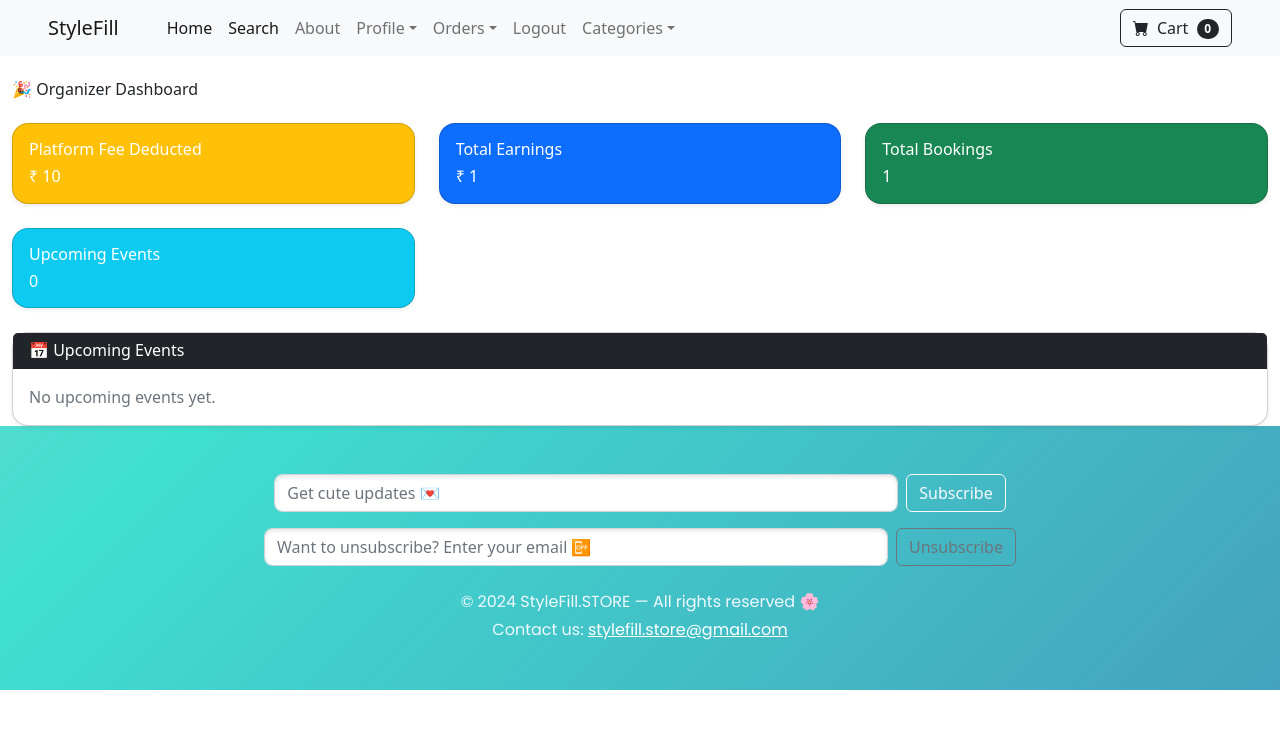
After one commit to codedev03/StyleFill, a Django app: page /organizer/dashboard/ in a window 1280 px wide. The commit adds this page. Shown: the top 729 px of the page. Run offline with Django 5.2, Linux system fonts and the light colour scheme; a user stored in the database is signed in; tables that the repository leaves empty hold one stand-in row (values such as "Sample post"); some libraries are stand-ins or nearby versions.

Commit message:
User Add

```diff
--- a/store/models.py
+++ b/store/models.py
@@ -100,3 +100,12 @@
 
     def __str__(self):
         return self.email
+
+
+class Organizer(models.Model):
+    user = models.OneToOneField(User, on_delete=models.CASCADE)
+    company_name = models.CharField(max_length=200, blank=True, null=True)
+    bio = models.TextField(blank=True, null=True)
+
+    def __str__(self):
+        return self.user.username
--- a/store/templates/navbar.html
+++ b/store/templates/navbar.html
@@ -30,6 +30,12 @@
                             <li><hr class="dropdown-divider" /></li>
                             <li><a class="dropdown-item" href="{% url 'admin_dashboard' %}">📊Admin Dashboard</a></li>
                         </ul>
+                    </li>
+                {% endif %}
+
+                {% if user.profile.role == "organizer" %}
+                    <li class="nav-item">
+                        <a class="nav-link" href="{% url 'organizer_dashboard' %}">🎭 Organizer Dashboard</a>
                     </li>
                 {% endif %}
 
--- /dev/null
+++ b/store/templates/organizer/odashboard.html
@@ -0,0 +1,84 @@
+{% extends "base.html" %}
+{% load static %}
+
+{% block content %}
+<div class="container mt-4">
+    <h2 class="mb-4">🎉 Organizer Dashboard</h2>
+
+    <!-- Top Cards -->
+    <div class="row">
+
+        <div class="col-md-4">
+            <div class="card text-white bg-warning shadow-sm mb-4">
+                <div class="card-body">
+                    <h5 class="card-title">Platform Fee Deducted</h5>
+                    <h3>₹ {{ platform_fee|default:"0.00" }}</h3>
+                </div>
+            </div>
+        </div>
+
+
+        <div class="col-md-4">
+            <div class="card text-white bg-primary shadow-sm mb-4">
+                <div class="card-body">
+                    <h5 class="card-title">Total Earnings</h5>
+                    <h3>₹ {{ total_earnings|default:"0.00" }}</h3>
+                </div>
+            </div>
+        </div>
+
+        <div class="col-md-4">
+            <div class="card text-white bg-success shadow-sm mb-4">
+                <div class="card-body">
+                    <h5 class="card-title">Total Bookings</h5>
+                    <h3>{{ total_bookings|default:"0" }}</h3>
+                </div>
+            </div>
+        </div>
+
+        <div class="col-md-4">
+            <div class="card text-white bg-info shadow-sm mb-4">
+                <div class="card-body">
+                    <h5 class="card-title">Upcoming Events</h5>
+                    <h3>{{ upcoming_events|length }}</h3>
+                </div>
+            </div>
+        </div>
+    </div>
+
+    <!-- Upcoming Events Table -->
+    <div class="card shadow-sm">
+        <div class="card-header bg-dark text-white">
+            <h5 class="mb-0">📅 Upcoming Events</h5>
+        </div>
+        <div class="card-body">
+            {% if upcoming_events %}
+            <table class="table table-striped">
+                <thead>
+                    <tr>
+                        <th>Event</th>
+                        <th>Date</th>
+                        <th>Location</th>
+                        <th>Bookings</th>
+                    </tr>
+                </thead>
+                <tbody>
+                    {% for event in upcoming_events %}
+                    <tr>
+                        <td>{{ event.title }}</td>
+                        <td>{{ event.date|date:"M d, Y" }}</td>
+                        <td>{{ event.location }}</td>
+                        <td>{{ event.bookings.count }}</td>
+                    </tr>
+                    {% endfor %}
+                </tbody>
+            </table>
+            {% else %}
+            <p class="text-muted">No upcoming events yet.</p>
+            {% endif %}
+        </div>
+    </div>
+
+
+</div>
+{% endblock %}
--- a/store/urls.py
+++ b/store/urls.py
@@ -17,4 +17,5 @@
     path('delete-account/', views.delete_account, name='delete_account'),
     path('subscribe/', views.subscribe_newsletter, name='subscribe_newsletter'),
     path('unsubscribe/', views.unsubscribe_newsletter, name='unsubscribe_newsletter'),
+    path('organizer/dashboard/', views.organizer_dashboard, name='organizer_dashboard'),
 ]
--- a/store/views.py
+++ b/store/views.py
@@ -1,14 +1,17 @@
 from django.shortcuts import render, redirect
-from .models import Product, Category, Profile, ProductImage, Review, NewsletterSubscriber
+from .models import Product, Category, Profile, ProductImage, Review, NewsletterSubscriber, Organizer
 from django.contrib.auth import authenticate, login, logout
 from django.contrib import messages
+from django.contrib.auth.decorators import login_required
 from django.contrib.auth.models import User
 from django.contrib.auth.forms import UserCreationForm
-from .forms import SignUpForm, UpdateUserForm, ChangePasswordForm, UserInfoForm, ProfileForm, ReviewForm
+from .forms import SignUpForm, UpdateUserForm, ChangePasswordForm, UserInfoForm, ProfileForm, ReviewForm, OrganizerSignUpForm
 from payment.forms import ShippingForm
 from payment.models import ShippingAddress
-from experiences.models import Experience
+from experiences.models import Experience, Booking
 from django.views.decorators.csrf import csrf_protect
+from django.utils import timezone
+from django.db.models import Sum, Count
 from django import forms
 from django.db.models import Q
 import json
@@ -202,6 +205,17 @@
 
         if user is not None:
             login(request, user)
+
+            # ✅ Case 1: Admin
+            if user.is_superuser:
+                messages.success(request, "Welcome Admin!")
+                return redirect("admin_dashboard")
+
+            # ✅ Case 2: Organizer
+            if Organizer.objects.filter(user=user).exists():
+                messages.success(request, "Welcome Organizer!")
+                return redirect("organizer_dashboard")
+
             # Attempt to retrieve the Profile for the logged-in user
             try:
                 current_user = Profile.objects.get(user=user)
@@ -216,18 +230,19 @@
                     # Loop through the cart and add the items from the database
                     for key, value in converted_cart.items():
                         cart.db_add(product=key, quantity=value)
+
+                messages.success(request, "You have been logged in..whoohooo..")
+                return redirect("home")
+
             except Profile.DoesNotExist:
-                # Handle the case where the Profile does not exist
                 messages.error(request, "Profile does not exist. Please complete your profile.")
-                return redirect('create_profile')  # Redirect to a profile creation page or similar
+                return redirect("create_profile")
 
-            messages.success(request, "You have been logged in..whoohooo..")
-            return redirect('home')
         else:
-            messages.error(request, "There is an error, please try again..")
-            return redirect('login_user')
-    else:
-        return render(request, 'login.html', {})
+            messages.error(request, "Invalid username or password")
+            return redirect("login_user")
+
+    return render(request, 'login.html',{})
 
 def logout_user(request):
     logout(request)
@@ -277,3 +292,36 @@
     else:
         form = ProfileForm()
     return render(request, 'create_profile.html', {'form': form})
+
+def register_organizer(request):
+    if request.method == "POST":
+        form = OrganizerSignUpForm(request.POST)
+        if form.is_valid():
+            form.save()
+            messages.success(request, "Organizer registered successfully! Please log in.")
+            return redirect("login_user")
+    else:
+        form = OrganizerSignUpForm()
+    return render(request, "register_organizer.html", {"form": form})
+
+@login_required
+def organizer_dashboard(request):
+    profile = Profile.objects.get(user=request.user)
+    # Find all experiences by this organizer
+    my_events = Experience.objects.filter(organizer=request.user)
+    # Find bookings for these experiences
+    my_bookings = Booking.objects.filter(experience__in=my_events, paid=True)
+    platform_fee = my_bookings.aggregate(total=Sum("platform_fee"))["total"] or 0
+
+    # Calculate totals
+    total_earnings = my_bookings.aggregate(total=Sum("organizer_earning"))["total"] or 0
+    total_bookings = my_bookings.count()
+    # Upcoming events
+    upcoming_events = my_events.filter(date__gte=timezone.now())
+
+    return render(request, "organizer/odashboard.html", {
+        "platform_fee": platform_fee,
+        "total_earnings": total_earnings,
+        "total_bookings": total_bookings,
+        "upcoming_events": upcoming_events,
+    })
```
Also changed, not shown: experiences/admin.py (+35 -1 lines), experiences/models.py (+12 -2 lines), store/forms.py (+14 -0 lines), experiences/migrations/0006_remove_experience_organizer_name_and_more.py (added), experiences/migrations/0007_alter_experience_organizer.py (added), experiences/migrations/0008_alter_booking_experience.py (added), media/experience_images/flowershow.jpg (added), media/experience_images/plantshow.jpg (added), store/migrations/0009_organizer.py (added).
